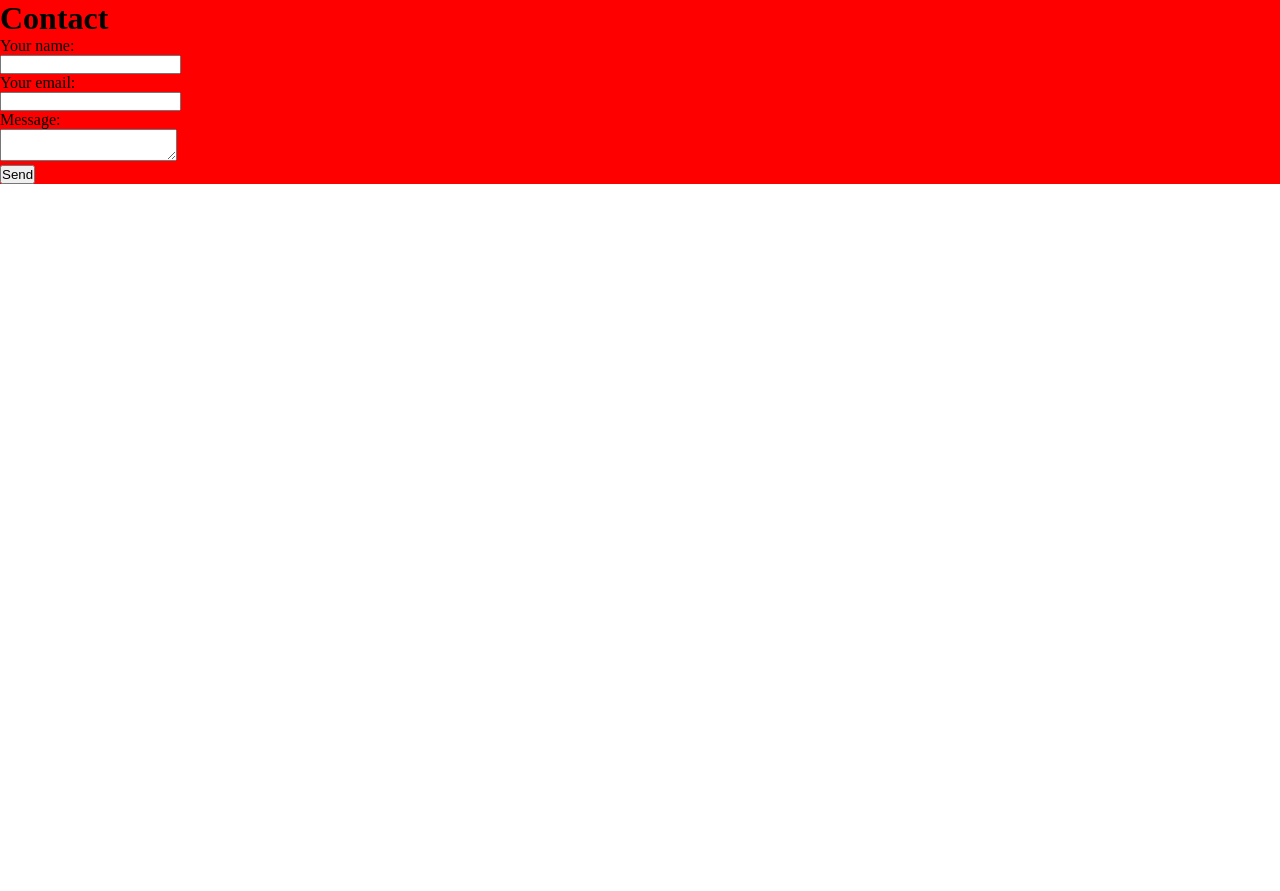
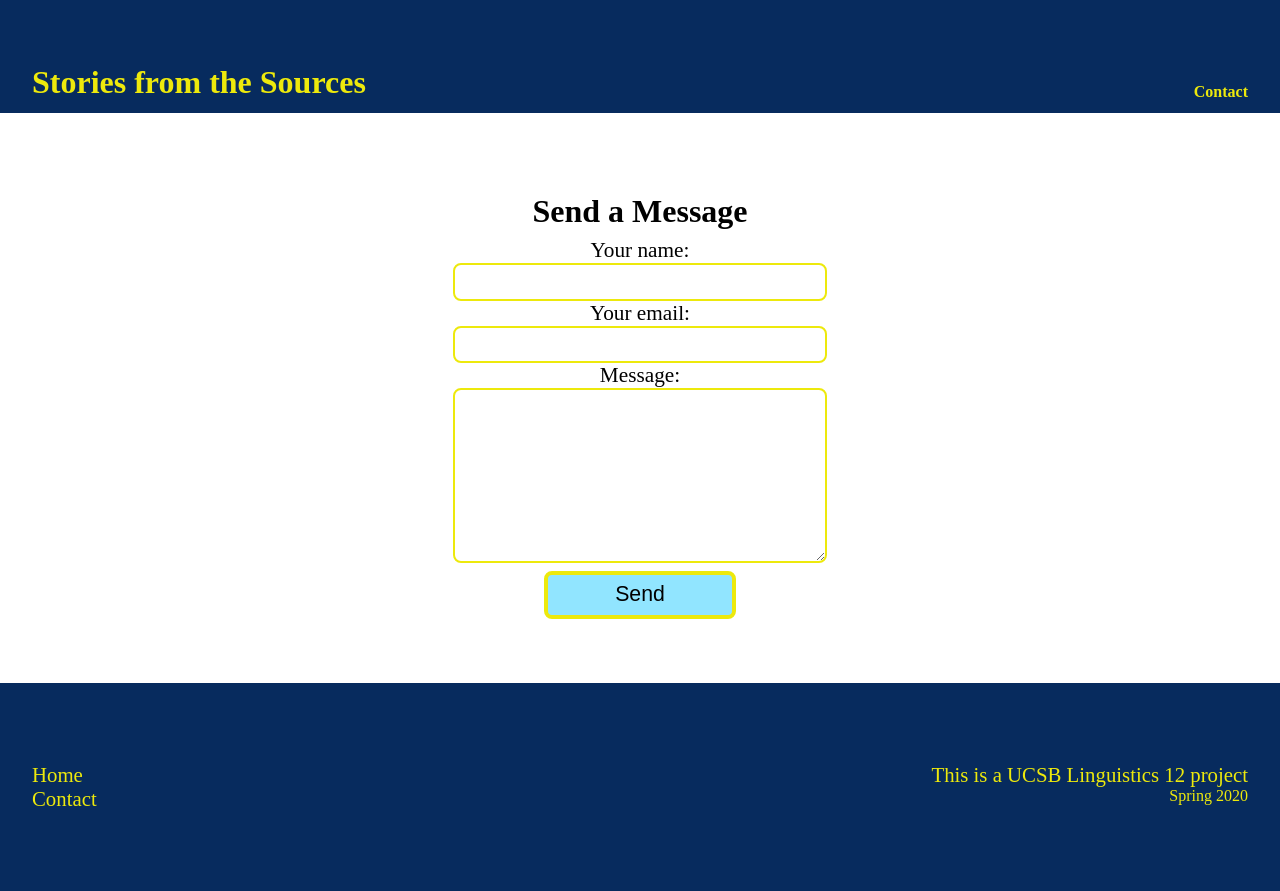
Before and after one commit to keith-corona/wewrite, a Gatsby site: page /contact in a window 1280 px wide. Before the commit the page ends 800 px from the top, so only its background shows below. Built offline with nearby package versions, Linux system fonts and the light colour scheme; Gatsby itself is replaced by a stand-in of ours.

Commit message:
form changes

```diff
--- a/src/components/layout.js
+++ b/src/components/layout.js
@@ -11,7 +11,7 @@ const ListLink = props => (
 
 export default function Layout({ children }) {
   return (
-    <div style={{backgroundColor: `red`}}>
+    <div style={{display: `flex`, flexDirection: `column`, alignItems: `center`, justifyContent: `center`, }}>
       {children}
     </div>
   )
--- a/src/pages/contact.js
+++ b/src/pages/contact.js
@@ -1,13 +1,17 @@
 import React from "react"
-import { graphql } from "gatsby"
+import { graphql, Link } from "gatsby"
 import Layout from "../components/layout"
+import Header from "../components/header"
+import Footer from "../components/footer"
 
 const ContactForm = ({ data, location }) => {
   const siteTitle = data.site.siteMetadata.title
 
   return (
+      <div>
+        <Header headerText="Stories from the Sources" link1Text= "Contact"/>
         <Layout location={location} title={siteTitle}>
-      <h1>Contact</h1>
+            <h1 id="contact-title">Send a Message</h1>
             <form
                 name="contact"
                 method="post"
@@ -26,29 +30,31 @@ const ContactForm = ({ data, location }) => {
                 <label>
                     Your name:
                     <br />
-            <input type="text" name="name" />
+                    <input type="text" name="name" id="name" />
                 </label>
                 </p>
                 <p>
                 <label>
                     Your email:
                     <br />
-            <input type="email" name="email" />
+                    <input type="email" name="email" id="email" />
                 </label>
                 </p>
                 <p>
                 <label>
                     Message:
                     <br />
-            <textarea name="message" />
+                    <textarea name="message" id="message" />
                 </label>
                 </p>
                 <p>
-          <button type="submit">Send</button>
+                <button type="submit" class="btn">Send</button>
                 </p>
             </form>
         </Layout>
 
+        <Footer footerReturn="Home" linkContact="Contact" footerText="This is a UCSB Linguistics 12 project" footerQtr="Spring" footerYr="2020"/>
+    </div>
   )
 }
 
--- a/src/styles/global.css
+++ b/src/styles/global.css
@@ -66,34 +66,41 @@ a {
 
 /********** Form Style **********/
 
-/* form {
+#contact-title {
+    text-align: center;
+    /* margin-top: 10rem; */
+}
+
+form {
     display: flex;
     flex-direction: column;
     overflow: hidden;
     padding: .5rem;
-    width: 75%;
-    min-width: 20rem;
-    max-width: 35rem;
+    width: 75vw;
     align-items: center;
+}
+
+form > p {
+    width: 30rem;
+    max-width: 90%;
+    text-align: center;
 }
 
 label {
     display: flex;
     flex-direction: column;
     align-items: center;
-    width: 100%;
     font-size: 1.33rem;
 }
 
 #name,
 #email,
 #message {
-    flex: 1;
+    width: 75%;
     font-size: 1.25rem;
     padding: .33rem;
     border-radius: .5rem;
     border: .15rem #EDE90C solid;
-    min-width: 90%;
 }
 
 textarea {
@@ -112,13 +119,6 @@ textarea {
     border-radius: .5rem;
 }
 
-.btn:last-child {
-    height: 2rem;
-    font-size: 1rem;
-    background-color: #f2f2f2;
-    opacity: .33;
-    max-width: 33%;
-}
 
 .btn:hover {
     background-color: #EDE90C;
@@ -137,7 +137,6 @@ textarea:focus {
     border: .33rem solid #EDE90C;
     outline: none;
 }
-*/
 
 /********* Footer Style ***********/
 
```
Also changed, not shown: src/pages/thank-you.js (added, +28 -0 lines). Lines whose indentation alone changed are shown as unchanged.
